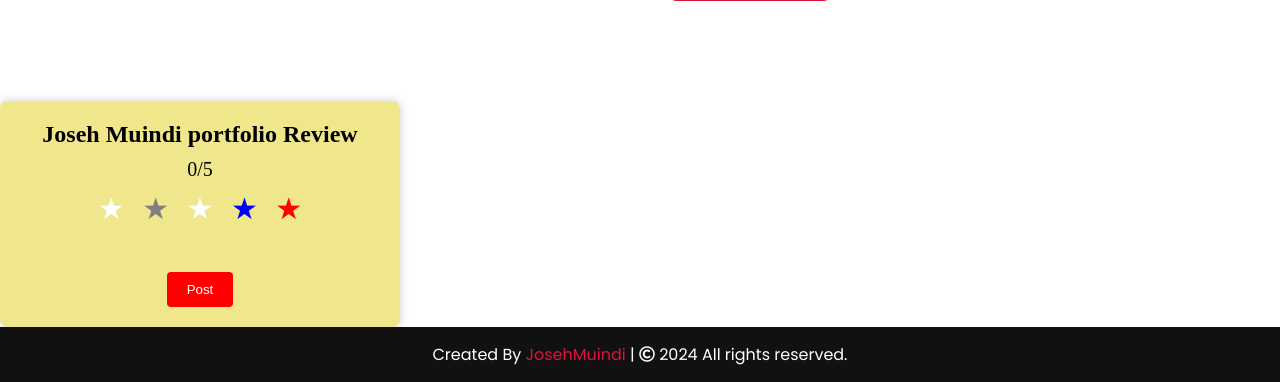
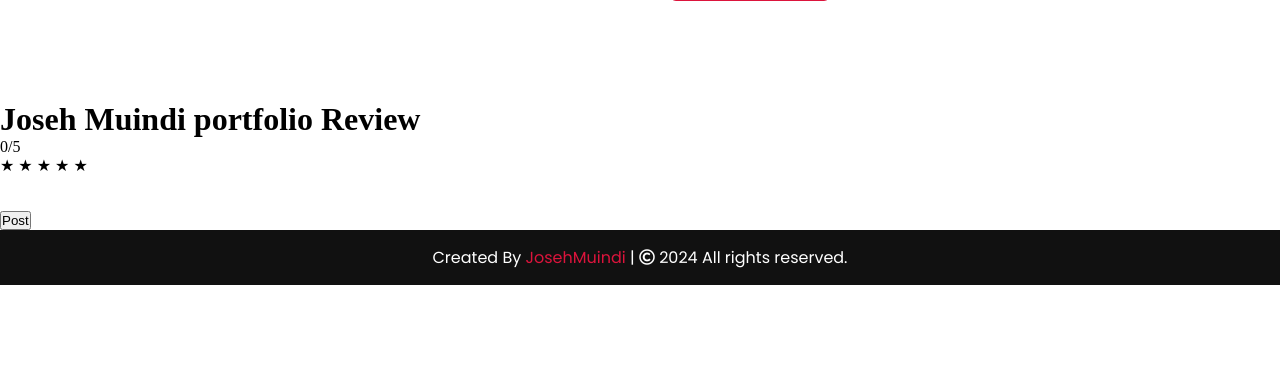
Before and after one commit to Muindi6602/Muindi6602.github.io, a PHP site: page / in a window 1280 px wide. Shown: the part 4159-4541 px from the top of the page. After the commit the page ends 4444 px from the top, so only its background shows below. Run offline with PHP 8.4, Linux system fonts and the light colour scheme; some libraries are stand-ins or nearby versions.

Commit message:
Update style.css

```diff
--- a/style.css
+++ b/style.css
@@ -692,87 +692,3 @@ footer span a:hover{
     .refresh-button:hover {
         background-color: #999;
     }
-    .review-container .container {
-        background-color: khaki;
-        padding: 20px;
-        border-radius: 8px;
-        box-shadow: 0 0 10px rgba(0, 0, 0, 0.2);
-        text-align: center;
-        width: 400px;
-    }
-
-    .review-container .title {
-        font-size: 24px;
-        margin: 0;
-    }
-
-    .review-container .rating {
-        font-size: 20px;
-        margin: 10px 0;
-    }
-
-    .review-container .stars {
-        font-size: 30px;
-        margin: 10px 0;
-    }
-
-    .review-container .star {
-        cursor: pointer;
-        margin: 0 5px;
-    }
-
-    .review-container .one {
-        color: white;
-    }
-
-    .review-container .two {
-        color: grey;
-    }
-
-    .review-container .three {
-        color: white;
-    }
-
-    .review-container .four {
-        color: blue;
-    }
-
-    .review-container .five {
-        color: red;
-    }
-
-    .review-container textarea {
-        width: 90%;
-        padding: 10px;
-        border: 1px solid #ccc;
-        border-radius: 4px;
-    }
-
-    .review-container button {
-        background-color: red;
-        color: white;
-        padding: 10px 20px;
-        border: none;
-        border-radius: 4px;
-        cursor: pointer;
-    }
-
-    .review-container button:hover {
-        background-color: red;
-    }
-
-    .review-container .reviews {
-        margin-top: 20px;
-        text-align: left;
-    }
-
-    .review-container .review {
-        border: 1px solid #ccc;
-        border-radius: 4px;
-        padding: 10px;
-        margin: 10px 0;
-    }
-
-    .review-container .review p {
-        margin: 0;
-    }
```
